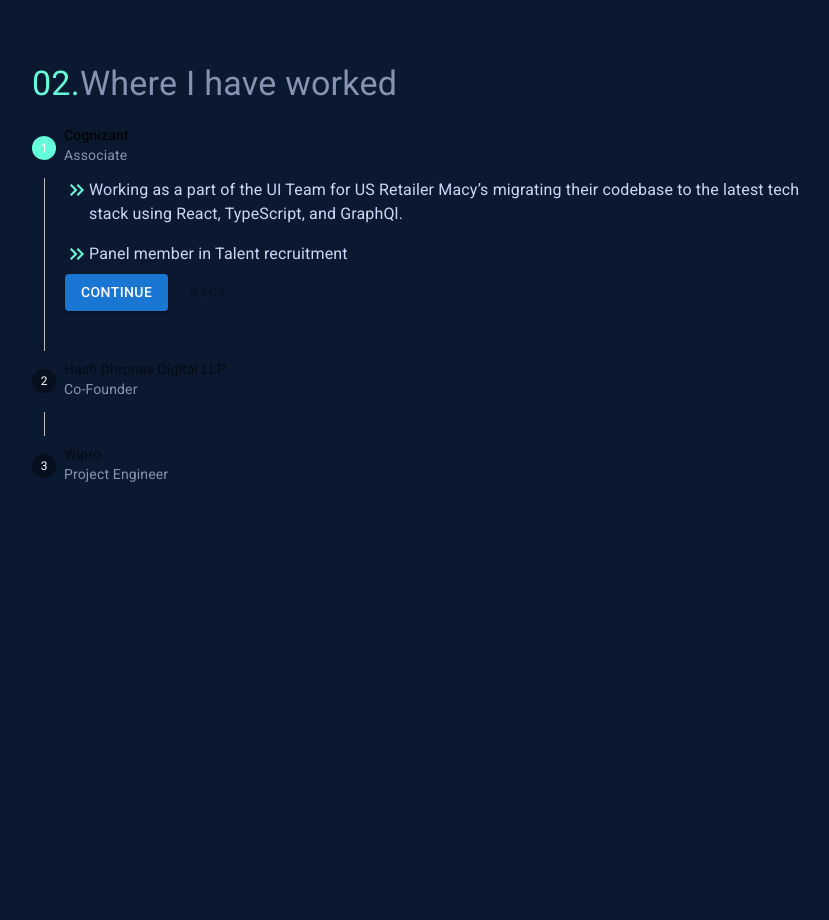
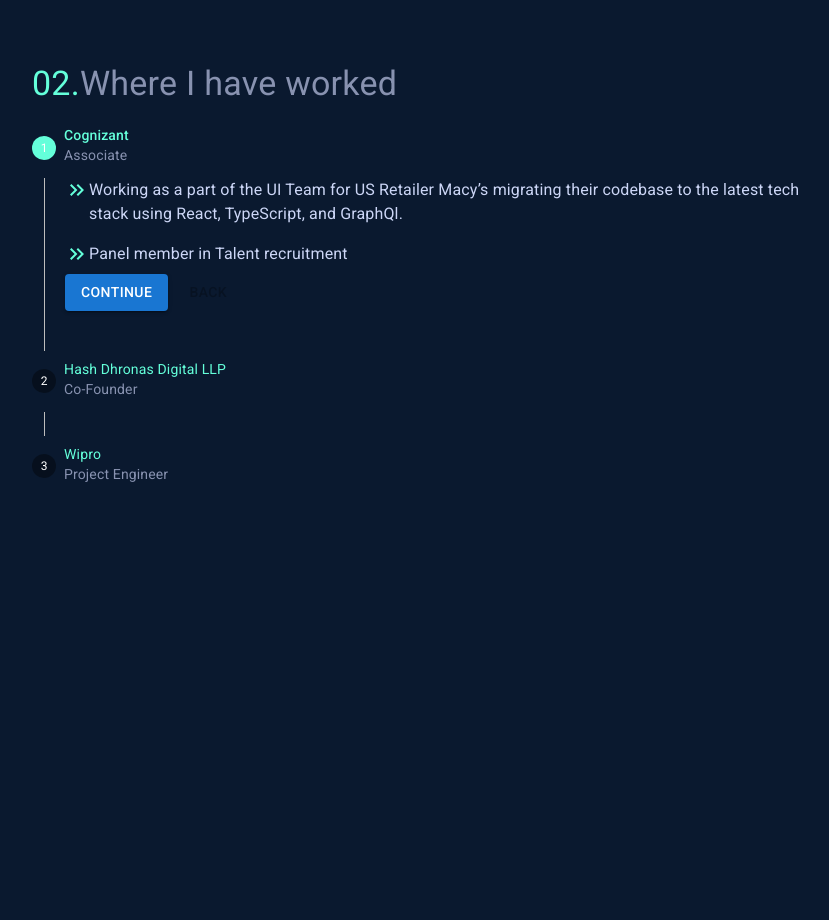
Before and after one commit to VenkateshMurali15/venkatesh-portfolio, a React (Create React App) app: page / in a window 1280 px wide. Shown: the part 1860-2780 px from the top of the page, without its empty margins (218-1047 px from the left). Built offline with nearby package versions, Linux system fonts and the light colour scheme.

Commit message:
Stepper Style issue

```diff
--- a/src/components/experience/index.css.js
+++ b/src/components/experience/index.css.js
@@ -1,5 +1,4 @@
 import { makeStyles } from "@mui/styles";
-import theme from "../../style/theme";
 
 export const styles = makeStyles({
   rootContainer: {
@@ -15,33 +14,25 @@
     "@media only screen and (min-width: 992px)": {},
   },
   stepper: {
-    "& .css-1u4zpwo-MuiSvgIcon-root-MuiStepIcon-root.Mui-active": {
-      color: `#64ffda !important`,
-    },
-    "& .css-1u4zpwo-MuiSvgIcon-root-MuiStepIcon-root.Mui-completed": {
-      color: `#64ffda !important`,
-    },
-    "& .css-qivjh0-MuiStepLabel-label.Mui-completed": {
-      color: `#64ffda !important`,
-    },
-    "& .css-qivjh0-MuiStepLabel-label.Mui-active": {
-      color: `#64ffda !important`,
-    },
-    "& .css-16ubnlw-MuiStepLabel-labelContainer": {
-      color: theme.text.bodyText2,
-    },
-  },
-  newStepper: {
     "& .MuiStepLabel-label": {
       color: "#64ffda",
     },
-    "&  .MuiStepLabel-label .Mui-active": {
+    "&  .MuiStepLabel-label.Mui-active": {
+      color: "#64ffda !important",
+    },
+    "& .MuiStepLabel-label.Mui-completed": {
       color: "#64ffda",
     },
-    "& .MuiStepLabel-label .Mui-completed": {
+    "& .MuiStepLabel-label.Mui-disabled": {
       color: "#64ffda",
     },
-    "& .MuiStepLabel-label .Mui-disabled": {
+    "& .MuiStepIcon-root.Mui-active": {
+      color: "#64ffda",
+    },
+    "& .MuiStepIcon-root.Mui-completed": {
+      color: "#64ffda",
+    },
+    "& .MuiStepIcon-root.Mui-disabled": {
       color: "#64ffda",
     },
   },
```
